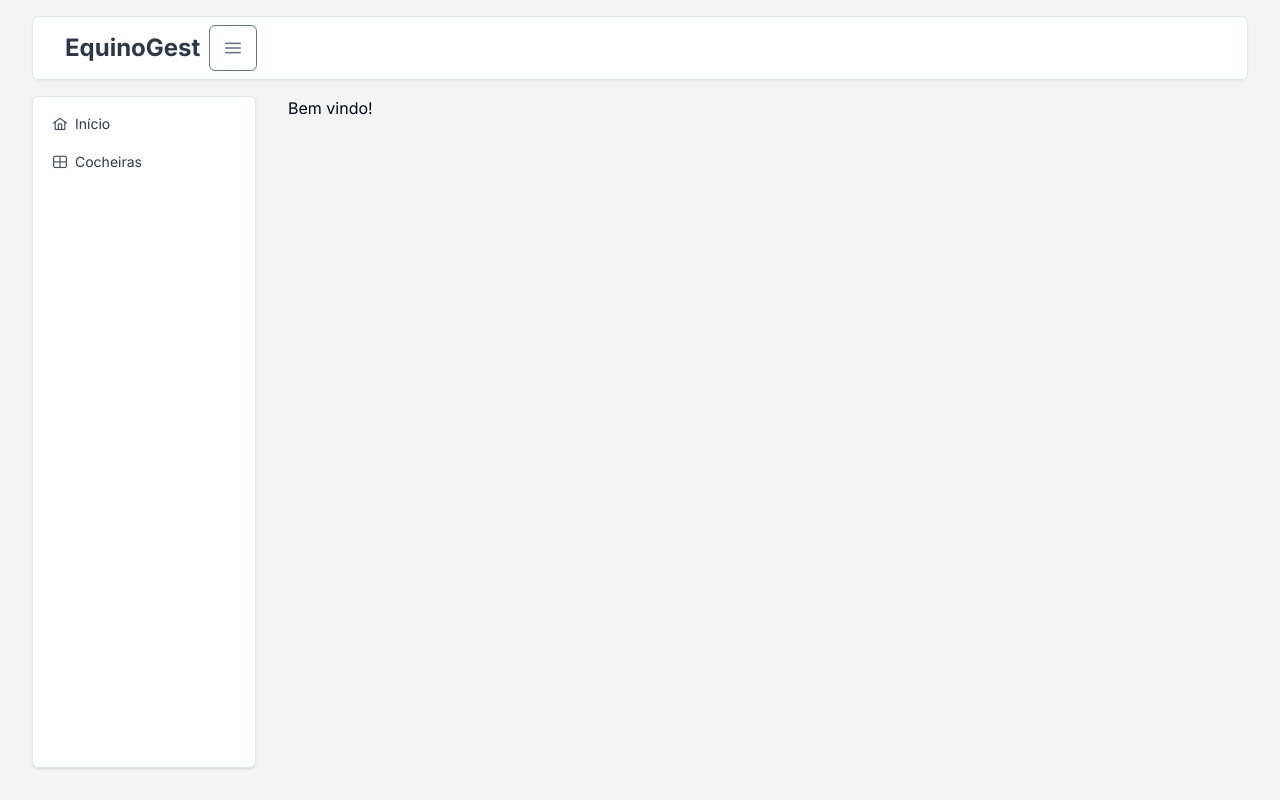
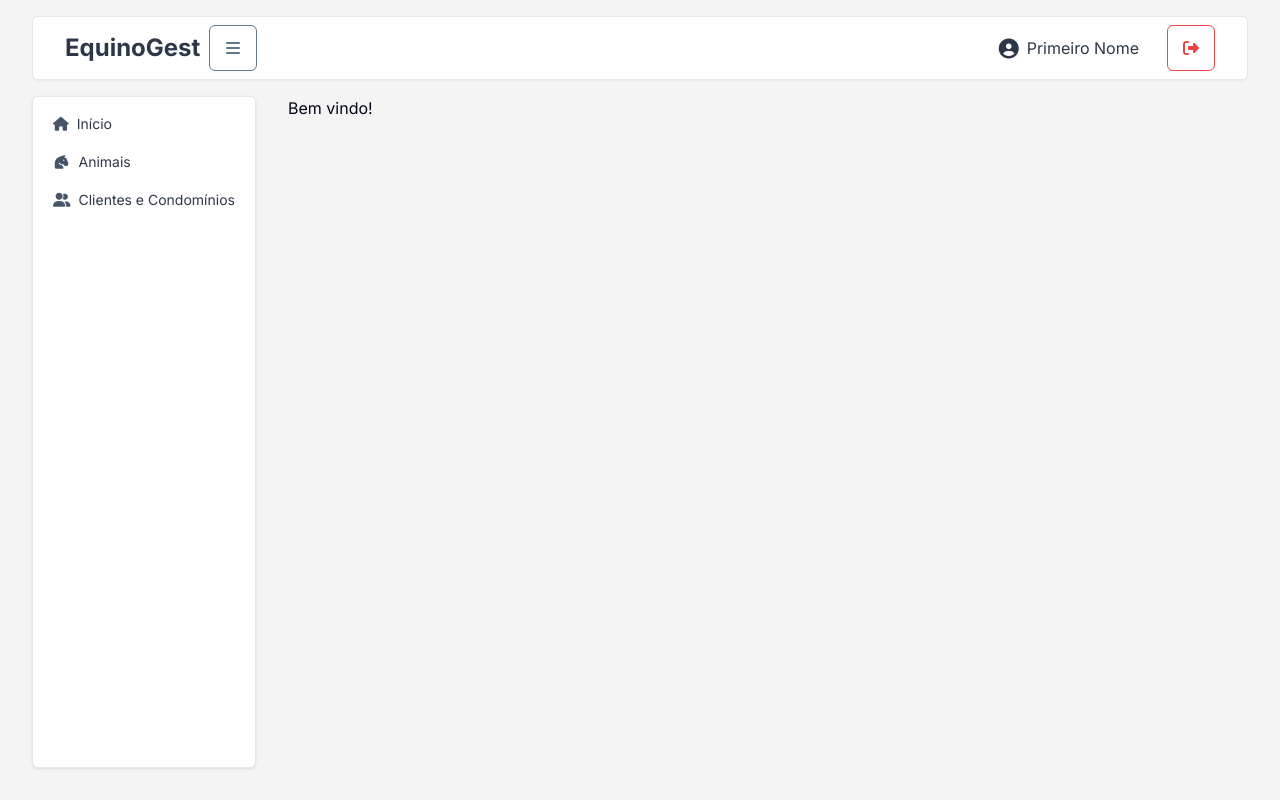
Before and after one commit to Grupo-Sao-Bento/haras-web, a Vue app: page /w/home in a window 1280 px wide. Built offline with nearby package versions, Linux system fonts and the light colour scheme.

Commit message:
feat: add fontawesome to the project and replace primeicons with fontawesome

```diff
--- a/index.html
+++ b/index.html
@@ -1,9 +1,10 @@
-<!DOCTYPE html>
+<!doctype html>
 <html lang="en">
   <head>
-    <meta charset="UTF-8">
-    <link rel="icon" href="/favicon.ico">
-    <meta name="viewport" content="width=device-width, initial-scale=1.0">
+    <meta charset="UTF-8" />
+    <link rel="icon" href="/favicon.ico" />
+    <meta name="viewport" content="width=device-width, initial-scale=1.0" />
+    <script src="https://kit.fontawesome.com/f721ab096d.js" crossorigin="anonymous"></script>
     <title>Vite App</title>
   </head>
   <body>
--- a/src/components/AppHeader.vue
+++ b/src/components/AppHeader.vue
@@ -6,14 +6,14 @@ import Menu from 'primevue/menu';
 <template>
   <div class="px-8 pb-4 fixed w-full">
     <div class="w-full h-4 bg-zinc-100 dark:bg-surface-900"></div>
-    <Menu class="shadow-sm">
+    <Menu class="shadow-sm flex items-center justify-between">
       <template #start>
         <div class="flex items-center justify-between w-56">
           <h2 class="text-2xl ml-8 font-bold">EquinoGest</h2>
           <div>
             <Button
               @click="$emit('toggleMenu')"
-              icon="pi pi-bars"
+              icon="fa-solid fa-bars"
               severity="secondary"
               aria-label="Mostrar ou esconder menu"
               outlined
@@ -21,6 +21,23 @@ import Menu from 'primevue/menu';
           </div>
         </div>
       </template>
+
+      <template #end>
+        <div class="flex items-center h-full justify-between gap-7">
+          <div class="flex items-center gap-2 max-w-40">
+            <i class="fa-solid fa-circle-user fa-lg"></i>
+            <div class="truncate">Primeiro Nome</div>
+          </div>
+          <Button
+            class="mr-8"
+            @click="$emit('logout')"
+            icon="fa-solid fa-right-from-bracket"
+            severity="danger"
+            aria-label="Mostrar ou esconder menu"
+            outlined
+          />
+        </div>
+      </template>
     </Menu>
   </div>
 </template>
--- a/src/components/AppSidebar.vue
+++ b/src/components/AppSidebar.vue
@@ -6,16 +6,23 @@ import type { MenuItem } from 'primevue/menuitem';
 const menuItems: MenuItem[] = [
   {
     label: 'Início',
-    icon: 'pi pi-home',
+    icon: 'fa-solid fa-house',
     command: () => {
       router.push(`${import.meta.env.BASE_URL}w/home`);
     },
   },
   {
-    label: 'Cocheiras',
-    icon: 'pi pi-table',
+    label: 'Animais',
+    icon: 'fa-solid fa-horse-head',
     command: () => {
       router.push(`${import.meta.env.BASE_URL}w/stable`);
+    },
+  },
+  {
+    label: 'Clientes e Condomínios',
+    icon: 'fa-solid fa-user-group',
+    command: () => {
+      router.push(`${import.meta.env.BASE_URL}w/clients`);
     },
   },
 ];
--- a/src/router/index.ts
+++ b/src/router/index.ts
@@ -21,13 +21,11 @@ const router = createRouter({
           children: [
             {
               path: 'home',
-              name: 'home-module',
               component: HomeModuleVue,
               children: homeRoutes,
             },
             {
               path: 'stable',
-              name: 'stable-module',
               component: StableModule,
               children: stableRoutes,
             },
```
